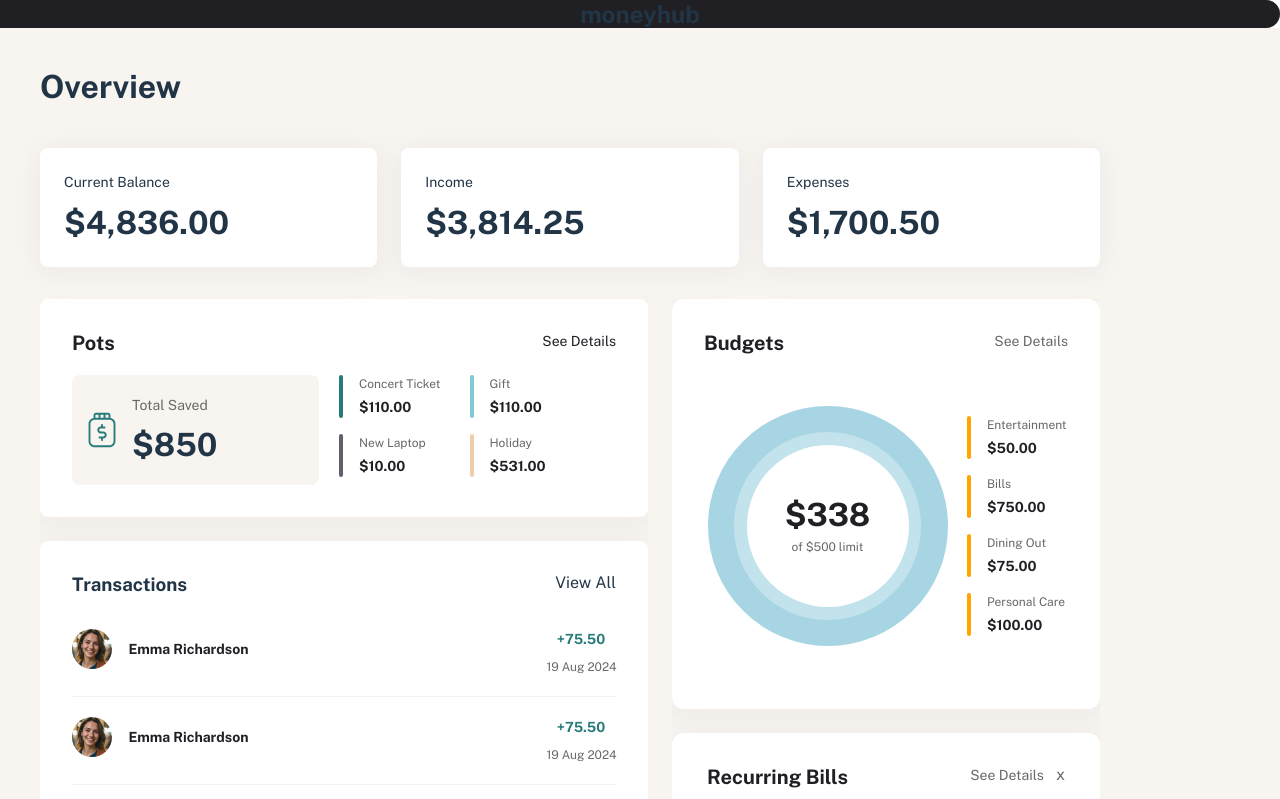
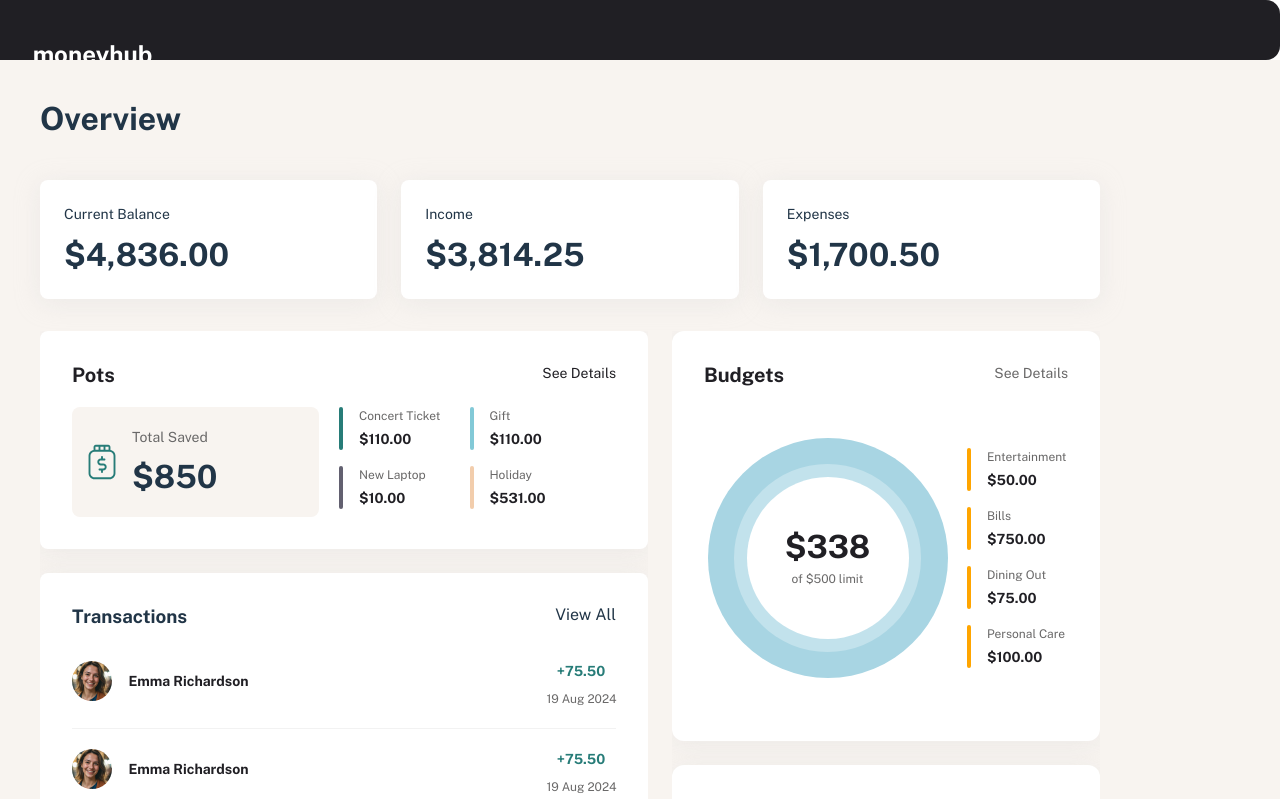
Before and after one commit to eddiemaceda11/Moneyhub, a React (Vite) app: page / in a window 1280 px wide. Shown: the top 799 px of the page. Built offline with nearby package versions, Linux system fonts and the light colour scheme.

Commit message:
Add styles for the Sidebar header

```diff
--- a/src/features/sidebar/sidebar.css
+++ b/src/features/sidebar/sidebar.css
@@ -1,9 +1,26 @@
 .sidebar {
+  /* display: inline-block; */
+  display: flex;
+  flex-direction: column;
   width: 300px;
-  display: inline-block;
+  padding-bottom: 24px;
   background-color: var(--color-grey-900);
   border-top-right-radius: 14px;
   border-bottom-right-radius: 14px;
+}
+
+.sidebar-header {
+  display: flex;
+  align-items: center;
+  width: 100%;
+  padding: 40px 32px;
+  height: 101.76px;
+}
+
+.sidebar-header h2 {
+  width: 121px;
+  height: 22px;
+  color: var(--color-p-white);
 }
 
 @media (max-width: 1438px) {
```
